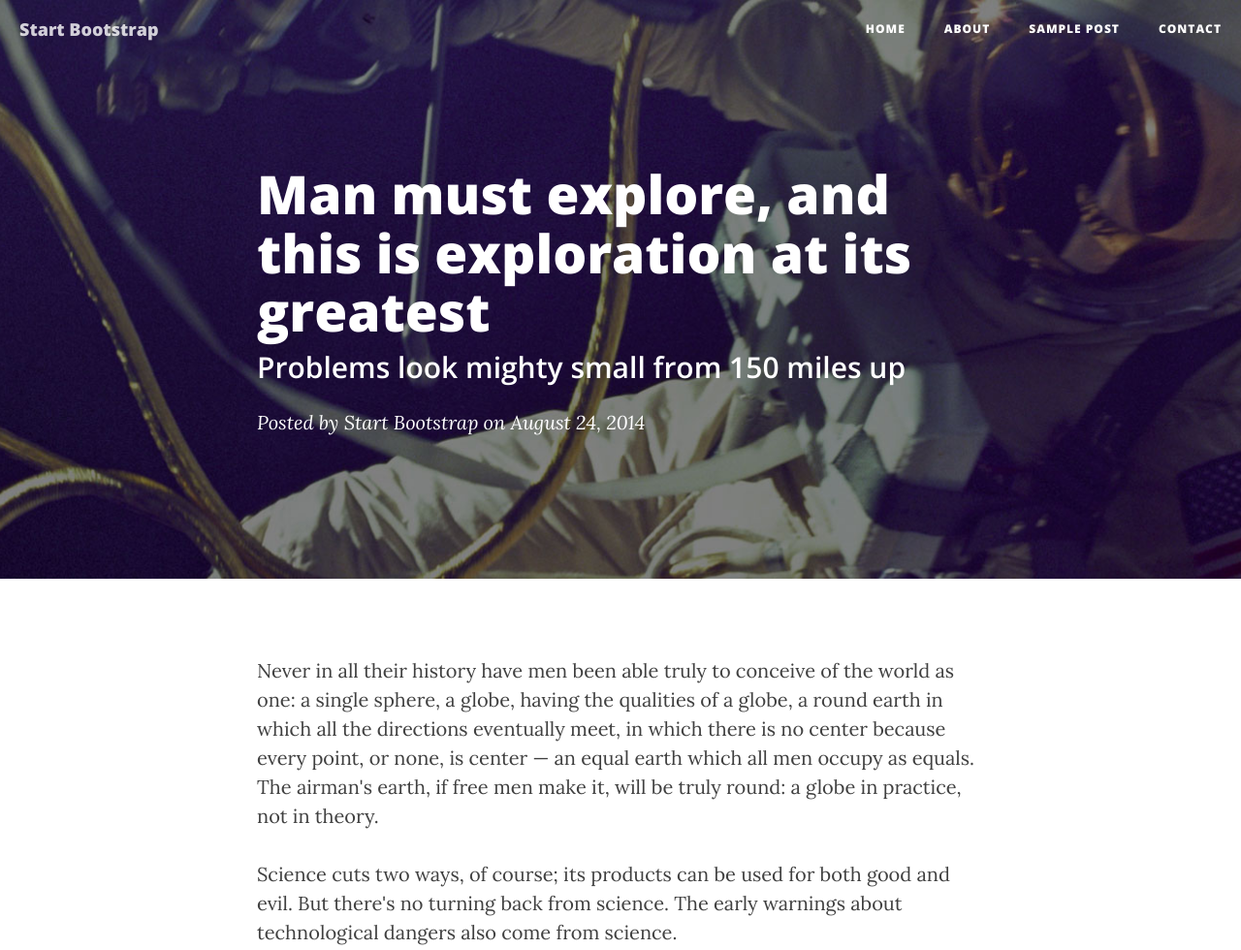
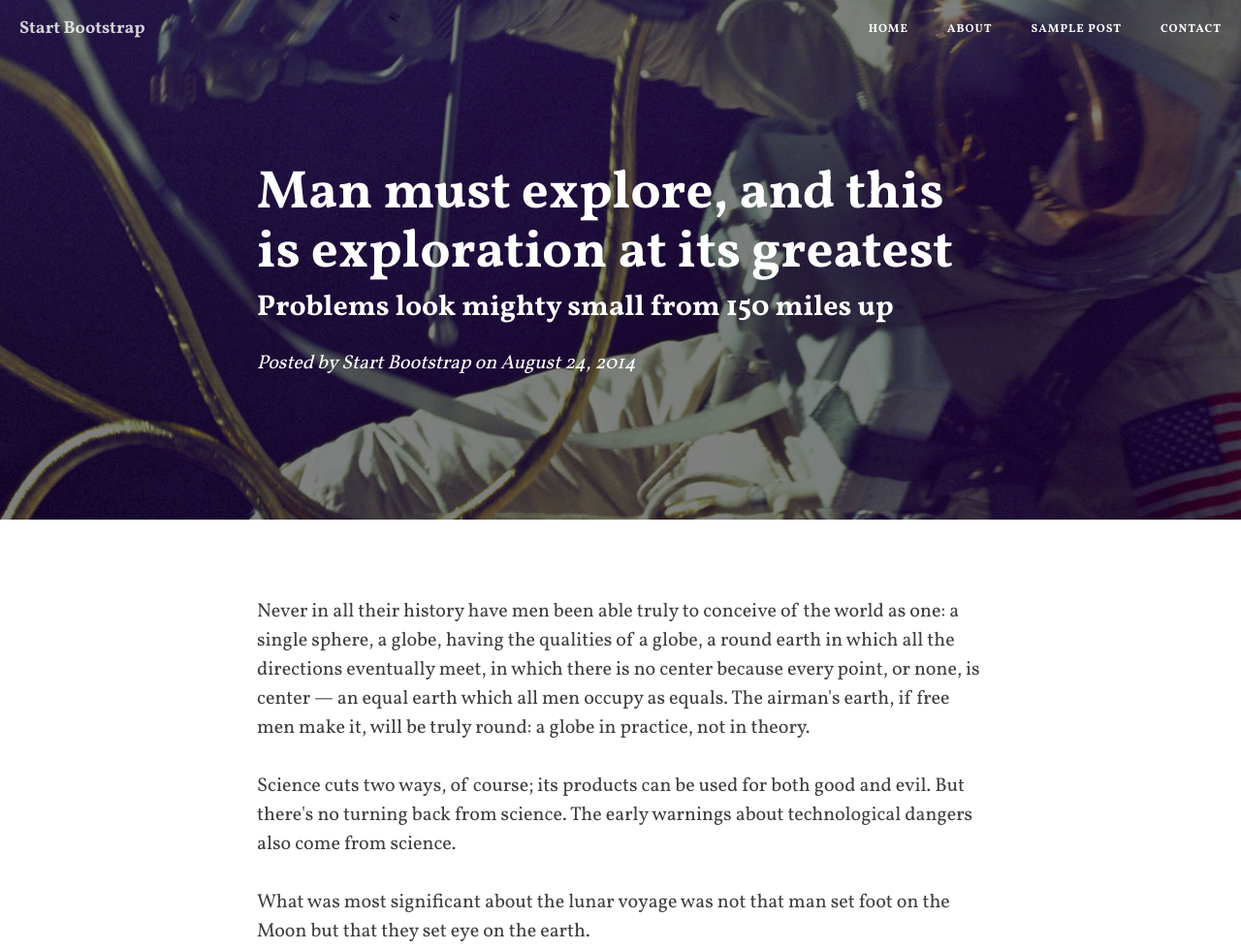
Before and after one commit to dtkeppler/wnc-blog, a plain HTML site: page post.html in a window 1280 px wide. Shown: the top 980 px of the page at 97% size. Drawn offline with nearby package versions, Linux system fonts and the light colour scheme.

Commit message:
Add post images and change font

```diff
--- /dev/null
+++ b/css/chrome.css
@@ -0,0 +1,12 @@
+body {
+ -webkit-animation-delay: 0.1s;
+ -webkit-animation-name: fontfix;
+ -webkit-animation-duration: 0.1s;
+ -webkit-animation-iteration-count: 1;
+ -webkit-animation-timing-function: linear;
+}
+
+@@-webkit-keyframes fontfix {
+ from { opacity: 1; }
+ to   { opacity: 1; }
+}
--- a/css/clean-blog.css
+++ b/css/clean-blog.css
@@ -5,13 +5,14 @@
  */
 
 body {
-  font-family: 'Lora', 'Times New Roman', serif;
-  font-size: 20px;
+  font-family: 'Vollkorn', serif;
+  font-size: 5px;
   color: #404040;
 }
 p {
   line-height: 1.5;
   margin: 30px 0;
+  font-size: 4em;
 }
 p a {
   text-decoration: underline;
@@ -22,7 +23,7 @@ h3,
 h4,
 h5,
 h6 {
-  font-family: 'Open Sans', 'Helvetica Neue', Helvetica, Arial, sans-serif;
+  font-family: 'Vollkorn', serif;
   font-weight: 800;
 }
 a {
@@ -52,7 +53,7 @@ hr.small {
   left: 0;
   width: 100%;
   z-index: 3;
-  font-family: 'Open Sans', 'Helvetica Neue', Helvetica, Arial, sans-serif;
+  font-family: 'Vollkorn', serif;
 }
 .navbar-custom .navbar-brand {
   font-weight: 800;
@@ -169,7 +170,7 @@ hr.small {
   font-size: 24px;
   line-height: 1.1;
   display: block;
-  font-family: 'Open Sans', 'Helvetica Neue', Helvetica, Arial, sans-serif;
+  font-family: 'Vollkorn', serif;
   font-weight: 300;
   margin: 10px 0 0;
 }
@@ -188,13 +189,13 @@ hr.small {
   display: block;
 }
 .intro-header .post-heading .subheading {
-  font-family: 'Open Sans', 'Helvetica Neue', Helvetica, Arial, sans-serif;
+  font-family: 'Vollkorn', serif;
   font-size: 24px;
   margin: 10px 0 30px;
   font-weight: 600;
 }
 .intro-header .post-heading .meta {
-  font-family: 'Lora', 'Times New Roman', serif;
+  font-family: 'Vollkorn', serif;
   font-style: italic;
   font-weight: 300;
   font-size: 20px;
@@ -326,7 +327,7 @@ form .row:first-child .floating-label-form-group {
   border-top: 1px solid #eeeeee;
 }
 .btn {
-  font-family: 'Open Sans', 'Helvetica Neue', Helvetica, Arial, sans-serif;
+  font-family: 'Vollkorn', serif;
   text-transform: uppercase;
   font-size: 14px;
   font-weight: 800;
@@ -349,7 +350,7 @@ form .row:first-child .floating-label-form-group {
 }
 .pager li > a,
 .pager li > span {
-  font-family: 'Open Sans', 'Helvetica Neue', Helvetica, Arial, sans-serif;
+  font-family: 'Vollkorn', serif;
   text-transform: uppercase;
   font-size: 14px;
   font-weight: 800;
--- a/post.html
+++ b/post.html
@@ -21,6 +21,9 @@
     <link href="http://maxcdn.bootstrapcdn.com/font-awesome/4.1.0/css/font-awesome.min.css" rel="stylesheet" type="text/css">
     <link href='http://fonts.googleapis.com/css?family=Lora:400,700,400italic,700italic' rel='stylesheet' type='text/css'>
     <link href='http://fonts.googleapis.com/css?family=Open+Sans:300italic,400italic,600italic,700italic,800italic,400,300,600,700,800' rel='stylesheet' type='text/css'>
+    <link href='http://fonts.googleapis.com/css?family=Vollkorn:400,700' rel='stylesheet' type='text/css'>
+
+
 
     <!-- HTML5 Shim and Respond.js IE8 support of HTML5 elements and media queries -->
     <!-- WARNING: Respond.js doesn't work if you view the page via file:// -->
```
Also changed, not shown: index.html (+11 -7 lines), css/clean-blog.min.css, img/brattonsville_kitchen_1115.jpg (added), img/catawba_falls_1014.jpg (added), img/landsford_canal_culvert.jpg.
